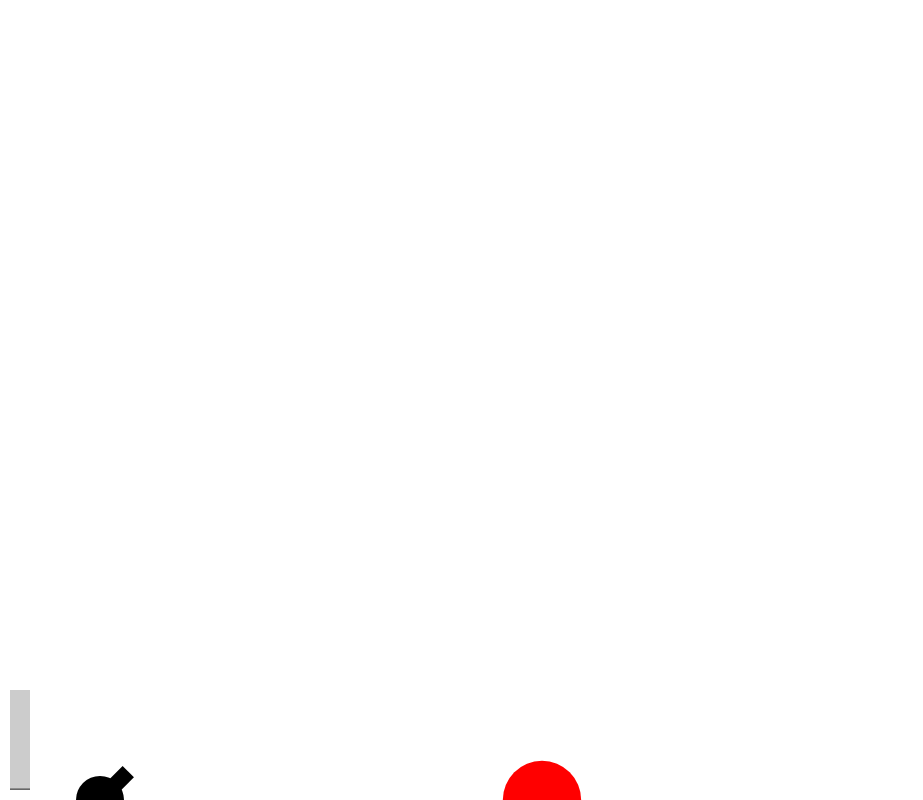
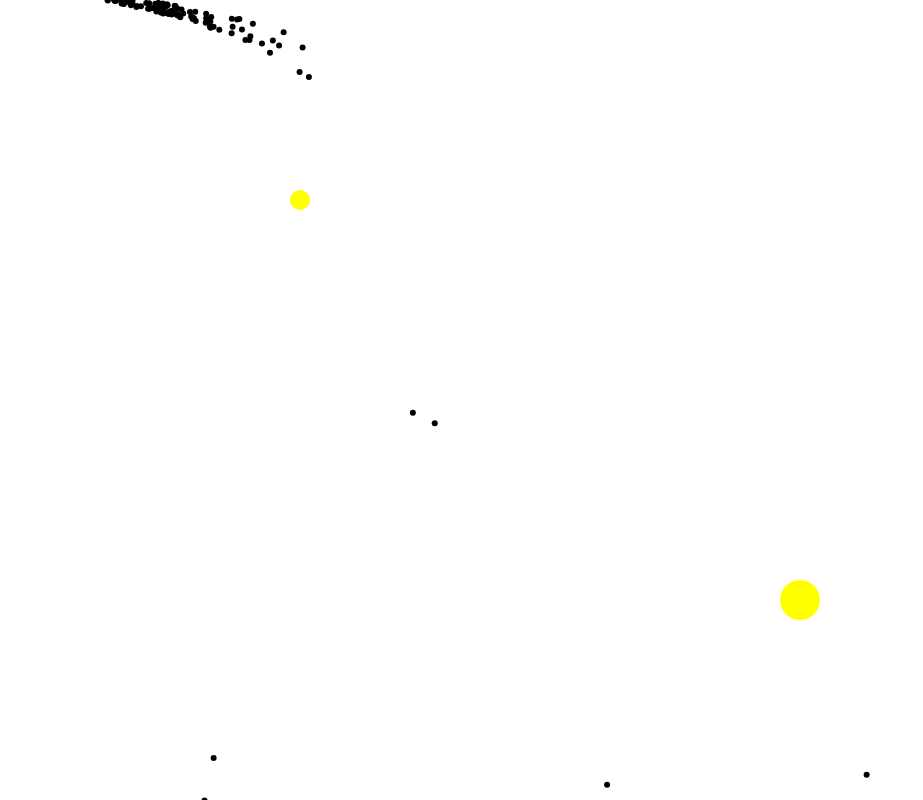
Before and after one commit to bfitz1/coding-math, a plain HTML site: page new-api/index.html in a window 1280 px wide. Shown: the whole page, without its empty margins (0-923 px from the left). Drawn offline with Linux system fonts and the light colour scheme.

Commit message:
Add spring and gravity update functions to the Particle object

```diff
--- a/new-api/ballistics.js
+++ b/new-api/ballistics.js
@@ -42,8 +42,8 @@ window.onload = function() {
         let force = utils.map(rawForce, -1, 1, 2, 20);
         cannonball.x = gun.x + Math.cos(gun.angle) * 40;
         cannonball.y = gun.y + Math.sin(gun.angle) * 40;
-        cannonball.vx = Math.cos(gun.angle) * force;
-        cannonball.vy = Math.sin(gun.angle) * force;
+        cannonball.setSpeed(force);
+        cannonball.setHeading(gun.angle);
 
         isShooting = true;
     }
--- a/new-api/index.html
+++ b/new-api/index.html
@@ -13,7 +13,7 @@
     </style>
     <script src="../utils.js"></script>
     <script src="particle.js"></script>
-    <script src="ballistics.js"></script>
+    <script src="multigravity.js"></script>
     <body>
         <canvas id="canvas"></canvas>
     </body>
--- /dev/null
+++ b/new-api/multigravity.js
@@ -0,0 +1,57 @@
+window.onload = function() {
+    let canvas = document.getElementById('canvas');
+    let context = canvas.getContext('2d');
+    let width = canvas.width = window.innerWidth;
+    let height = canvas.height = window.innerHeight;
+    let sun1 = Particle.fromParts(300, 200, 0, 0);
+    let sun2 = Particle.fromParts(800, 600, 0, 0);
+    let emitter = {
+        x: 100,
+        y: 0
+    };
+    let particles = []
+    let numParticles = 100;
+
+    sun1.mass = 10000;
+    sun1.radius = 10;
+    sun2.mass = 20000;
+    sun2.radius = 20;
+
+    for (let i = 0; i < numParticles; i += 1) {
+        let p = Particle.fromParts(emitter.x, emitter.y, utils.randomRange(7, 8), Math.PI / 2 * utils.randomRange(-.1, .1));
+        p.addGravitation(sun1);
+        p.addGravitation(sun2);
+        p.radius = 3;
+        particles.push(p);
+    }
+
+    update();
+
+    function update() {
+        context.clearRect(0, 0, width, height);
+
+        draw(sun1, "yellow");
+        draw(sun2, "yellow");
+
+        for (let i = 0; i < numParticles; i += 1) {
+            let p = particles[i];
+            p.update();
+            draw(p, "black");
+            if (p.x > width || p.x < 0 || p.y > height || p.y < 0) {
+                p.x = emitter.x;
+                p.y = emitter.y;
+                p.setSpeed(utils.randomRange(7, 8));
+                p.setHeading(Math.PI / 2 * utils.randomRange(-.1, .1));
+            }
+        }
+
+        requestAnimationFrame(update);
+    }
+
+    function draw(p, color) {
+        context.fillStyle = color;
+        context.beginPath();
+        context.arc(p.x, p.y, p.radius, 0, Math.PI * 2, false);
+        context.fill();
+    }
+}
--- a/new-api/particle.js
+++ b/new-api/particle.js
@@ -1,4 +1,4 @@
-function Particle(x, y, vx, vy, gravity, mass, radius, bounce, friction) {
+function Particle(x, y, vx, vy, gravity, mass, radius, bounce, friction, springs, gravitations) {
     this.x = x;
     this.y = y;
     this.vx = vx;
@@ -8,9 +8,11 @@ function Particle(x, y, vx, vy, gravity, mass, radius, bounce, friction) {
     this.radius = radius;
     this.bounce = bounce;
     this.friction = friction;
+    this.springs = springs;
+    this.gravitations = gravitations;
 }
 
-Particle.fromParts = function(x, y, speed, direction, gravity, mass, radius, bounce, friction) {
+Particle.fromParts = function(x, y, speed, direction, gravity, mass, radius, bounce, friction, springs, gravitations) {
     return new Particle(
         x,
         y,
@@ -20,8 +22,90 @@ Particle.fromParts = function(x, y, speed, direction, gravity, mass, radius, bou
         mass || 1,
         radius || 0,
         bounce || -1,
-        friction || 1
+        friction || 1,
+        springs || [],
+        gravitations || []
     );
+}
+
+Particle.prototype.addGravitation = function(p) {
+    this.removeGravitation(p);
+    this.gravitations.push(p);
+}
+
+Particle.prototype.removeGravitation = function(p) {
+    for (let i = 0; i < this.gravitations.length; i += 1) {
+        if (p === this.gravitations[i]) {
+            this.gravitations.splice(i, 1);
+            return;
+        }
+    }
+}
+
+Particle.prototype.addSpring = function(point, k, length) {
+    this.removeSpring(point);
+    this.springs.push({
+        point: point,
+        k: k,
+        length: length || 0
+    });
+}
+
+Particle.prototype.removeSpring = function(point) {
+    for (let i = 0; i < this.springs.length; i += 1) {
+        if (point === this.springs[i].point) {
+            this.springs.splice(i, 1);
+            return;
+        }
+    }
+}
+
+Particle.prototype.getSpeed = function() {
+    return Math.sqrt(this.vx * this.vx + this.vy * this.vy);
+}
+
+Particle.prototype.setSpeed = function(speed) {
+    let heading = this.getHeading();
+    this.vx = Math.cos(heading) * speed;
+    this.vy = Math.sin(heading) * speed;
+}
+
+Particle.prototype.getHeading = function() {
+    return Math.atan2(this.vy, this.vx);
+}
+
+Particle.prototype.setHeading = function(heading) {
+    let speed = this.getSpeed();
+    this.vx = Math.cos(heading) * speed;
+    this.vy = Math.sin(heading) * speed;
+}
+
+Particle.prototype.update = function() {
+    this.handleSprings();
+    this.handleGravitations();
+    this.vx *= this.friction;
+    this.vy *= this.friction;
+    this.vy += this.gravity;
+    this.x += this.vx;
+    this.y += this.vy;
+}
+
+Particle.prototype.accelerate = function(ax, ay) {
+    this.vx += ax;
+    this.vy += ay;
+}
+
+Particle.prototype.handleGravitations = function() {
+    for (let i = 0; i < this.gravitations.length; i += 1) {
+        this.gravitateTo(this.gravitations[i]);
+    }
+}
+
+Particle.prototype.handleSprings = function() {
+    for (let i = 0; i < this.springs.length; i += 1) {
+        let spring = this.springs[i];
+        this.springTo(spring.point, spring.k, spring.length);
+    }
 }
 
 Particle.prototype.angleTo = function(p2) {
@@ -48,15 +132,11 @@ Particle.prototype.gravitateTo = function(p2) {
     this.vy += ay;
 }
 
-Particle.prototype.update = function() {
-    this.vx *= this.friction;
-    this.vy *= this.friction;
-    this.vy += this.gravity;
-    this.x += this.vx;
-    this.y += this.vy;
+Particle.prototype.springTo = function(point, k, length) {
+    let dx = point.x - this.x;
+    let dy = point.y - this.y;
+    let distance = Math.sqrt(dx * dx + dy * dy);
+    let springForce = (distance - length || 0) * k;
+    this.vx += dx / distance * springForce;
+    this.vy += dy / distance * springForce;
 }
-
-Particle.prototype.accelerate = function(ax, ay) {
-    this.vx += ax;
-    this.vy += ay;
-}
```
Also changed, not shown: new-api/spring1.js (+12 -12 lines).
